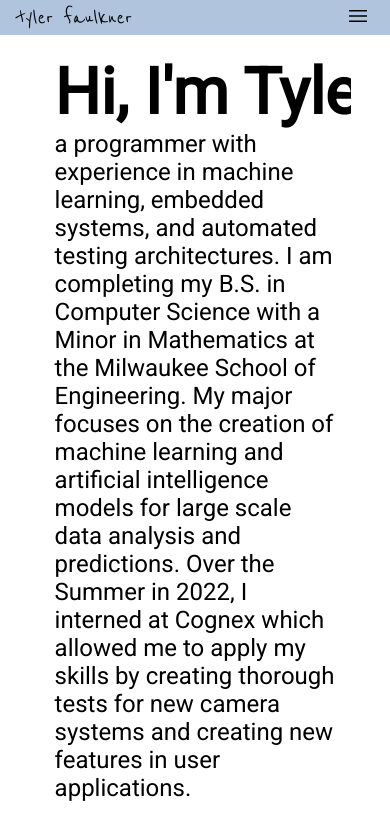
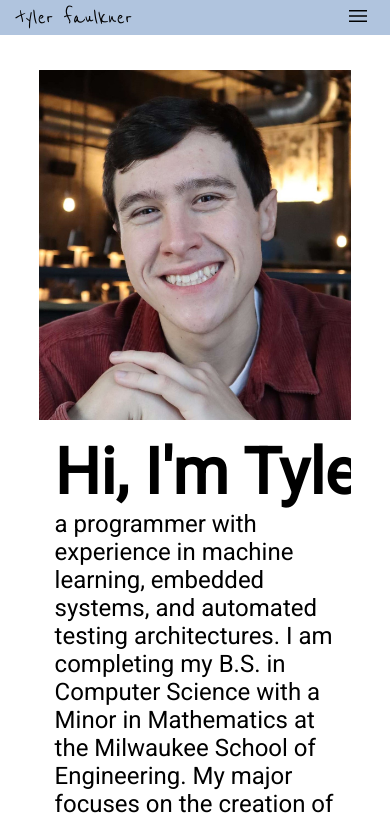
Before and after one commit to tylerfaulkner/tyler-faulkner-site, a Next.js app: page /homepage in a window 390 px wide. Shown: the top 820 px of the page. Built offline with nearby package versions, Linux system fonts and the light colour scheme.

Commit message:
Final Mobile Fixes

```diff
--- a/pages/homepage.js
+++ b/pages/homepage.js
@@ -91,18 +91,6 @@ export default function Homepage() {
                             the source code of any of my projects, feel free to explore my github profile.
                             If you have any tutorial suggestion or comments please send me an email by clicking the header above.
                         </div>
-                        <div className="links">
-                            <Link href='https://github.com/tylerfaulkner'>
-                                <div className="col image-about github">
-                                    <Image src={github} fill={true} alt="Github Logo" sizes={sizes}/>
-                                </div>
-                            </Link>
-                            <Link href='https://www.linkedin.com/in/tyler-faulkner/'>
-                                <div className="col image-about linkedin">
-                                    <Image src={linkedin} fill={true} alt="LinkedIn Logo" sizes={sizes}/>
-                                </div>
-                            </Link>
-                        </div>
                     </div>
                 </div>
             </div>
--- a/pages/mobile.css
+++ b/pages/mobile.css
@@ -28,10 +28,16 @@
 
     .text-area{
         width: 90%;
+        order: 3;
     }
 
     .image-div {
-        margin-top:  20px;
+        margin-top:  15px;
+        margin-bottom: 15px;
+        order: 1;
+    }
+    .text-about {
+        margin-bottom: 20px;
     }
 
     .grid {
@@ -59,7 +65,7 @@
     }
 }
 
-@media screen and (max-width:600px) {
+@media screen and (max-width:650px) {
     .grid {
         grid-template-columns: 100%;
     }
@@ -73,6 +79,9 @@
     body {
         -ms-overflow-style: none;
         scrollbar-width : none;
+    }
+    .image-div{
+        order: 1;
     }
 
 }
@@ -98,6 +107,9 @@
         -ms-overflow-style: none;
         scrollbar-width : none;
     }
+    .image-div{
+        order: 1;
+    }
 }
 
 @media screen and (max-width: 399px) {
@@ -119,4 +131,7 @@
     .outergrid .section-header {
         font-size: 3.4em;
     }
+    .image-div{
+        order: 1;
+    }
 }
```
